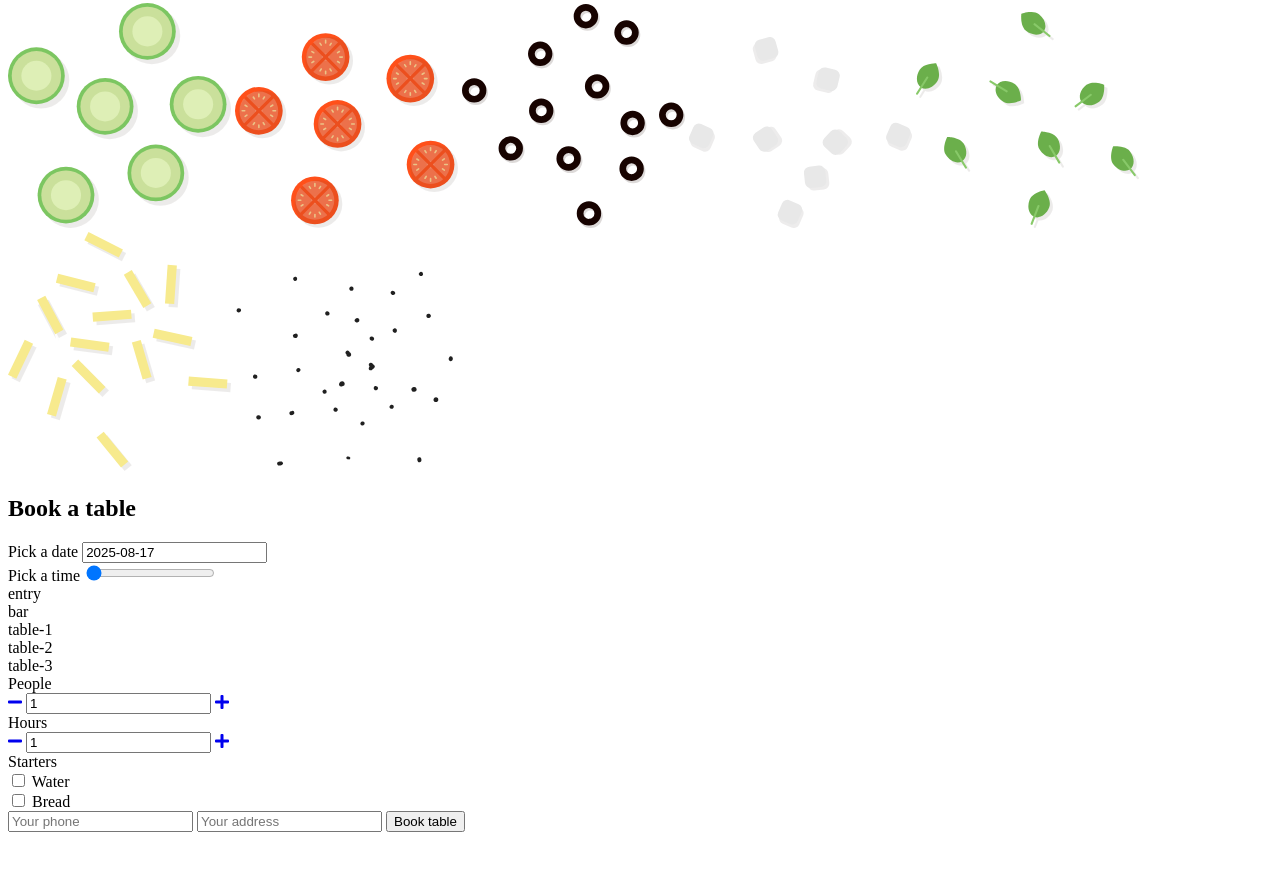
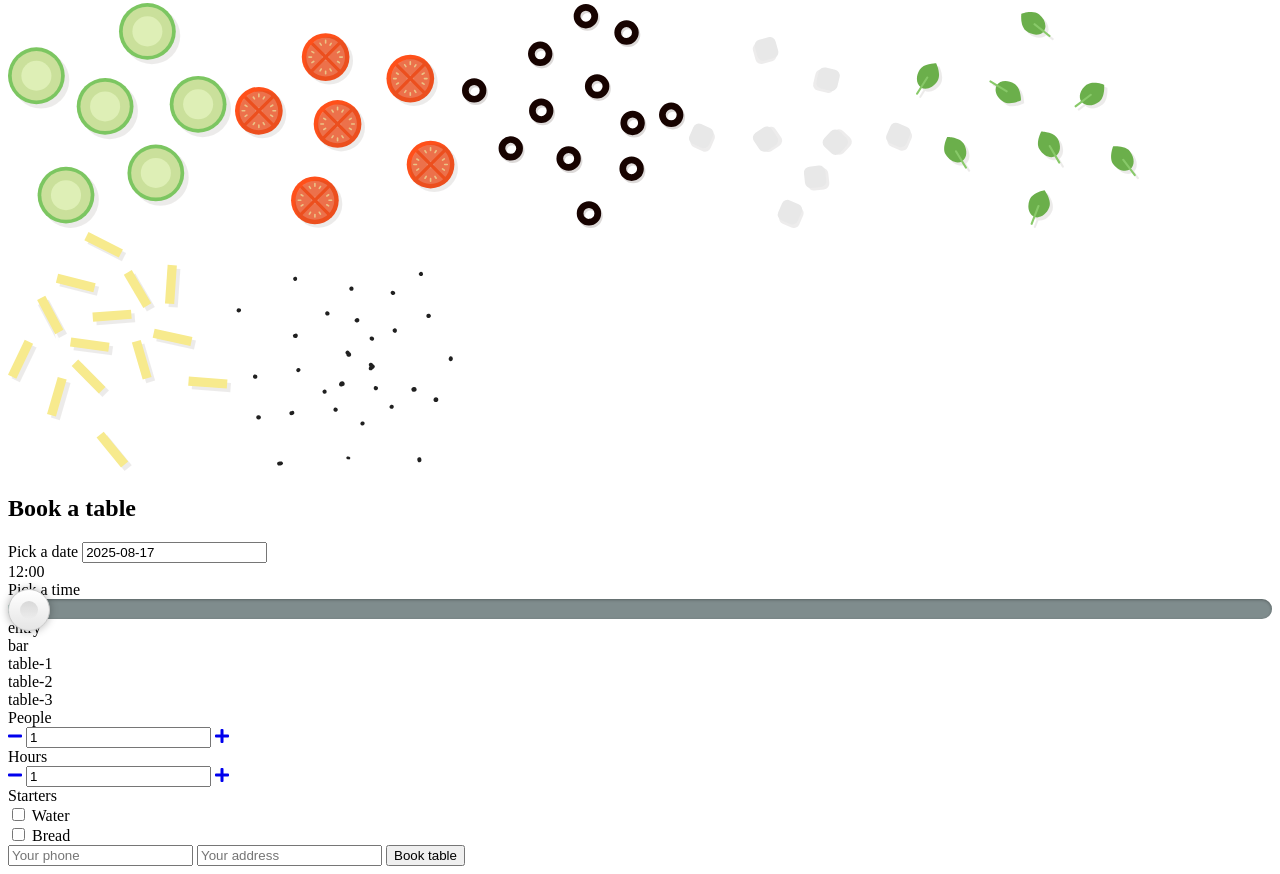
Before and after one commit to JoanKN/project-pizzeria, a website with bundled scripts: page src/index.html in a window 1280 px wide. Shown: the part 7682-8556 px from the top of the page. Before the commit the page ends 8522 px from the top, so only its background shows below. Built offline with nearby package versions, Linux system fonts and the light colour scheme; data requests are answered from the project's data file.

Commit message:
Add RangeSliderRoot

```diff
--- a/src/index.html
+++ b/src/index.html
@@ -10,7 +10,7 @@
     rel="stylesheet">
   <link href="https://use.fontawesome.com/releases/v5.7.2/css/all.css" rel="stylesheet">
   <link rel="stylesheet" href="https://cdn.jsdelivr.net/npm/flatpickr/dist/flatpickr.min.css">
-  <link rel="stylesheet" href="range-slider.min.css">
+  <link rel="stylesheet" href="vendor/range-slider.min.css">
   <link rel="stylesheet" href="css/style.css">
 </head>
 
@@ -246,7 +246,7 @@
 
   <script src="https://cdnjs.cloudflare.com/ajax/libs/handlebars.js/4.1.0/handlebars.min.js"></script>
   <script src="https://cdn.jsdelivr.net/npm/flatpickr"></script>
-  <script src="range-slider.min.js"></script>
+  <script src="vendor/range-slider.min.js"></script>
   <script src="js/app.js" type="module"></script>
 </body>
 
--- a/src/js/components/Booking.js
+++ b/src/js/components/Booking.js
@@ -1,4 +1,5 @@
-import { templates, select } from '../settings.js';
+import { templates, select, settings } from '../settings.js';
+import utils from '../utils.js';
 import AmountWidget from './AmountWidget.js';
 import DatePicker from './DatePicker.js';
 import HourPicker from './HourPicker.js';
@@ -9,8 +10,38 @@ class Booking {
 
         thisBooking.render(element);
         thisBooking.initWidgets();
+        thisBooking.getData();
     }
+    getData(){
+        const thisBooking = this;
+        const startDateParam = settings.db.dateStartParamKey + '=' + utils.dateToStr(thisBooking.datePicker.minDate);
+        const endDateParam = settings.db.dateEndParamKey + '=' + utils.dateToStr(thisBooking.datePicker.maxDate);
 
+        const params = {
+            booking: [
+                startDateParam,
+                endDateParam,
+            ],
+            eventsCurrent: [
+                settings.db.notRepeatParam,
+                startDateParam,
+                endDateParam,
+            ],
+            eventsRepeat: [
+                settings.db.repeatParam,
+                endDateParam,
+            ],
+        };
+        console.log ('getData params', params);
+
+        const urls = {
+            booking: settings.db.url + '/' + settings.db.bookings + '?' + params.booking.join('&'),
+            eventsCurrent: settings.db.url + '/' + settings.db.events + '?' + params.eventsCurrent.join('&'),
+            eventsRepeat: settings.db.url + '/' + settings.db.events + '?' + params.eventsRepeat.join('&'),
+        };
+        console.log ('getData urls', urls);
+
+    }
     render(element) {
         const thisBooking = this;
 
```
Also changed, not shown: dist/index.html, dist/js/components/Booking.js.
